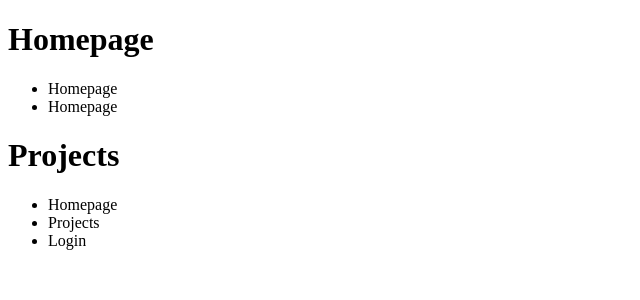
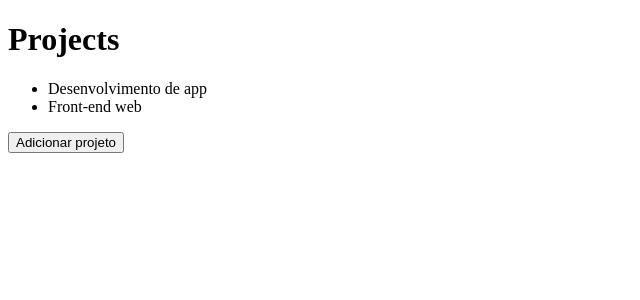
Before and after one commit to viguime/conceitos-dev, a React app in the folder frontend/: page / in a window 1280 px wide. Shown: the top 300 px of the page, without its empty margins (0-640 px from the left). Built offline with nearby package versions, Linux system fonts and the light colour scheme.

Commit message:
Set up projects' handle function and states

```diff
--- a/frontend/src/App.js
+++ b/frontend/src/App.js
@@ -1,20 +1,22 @@
-import React from 'react';
+import React, {useState} from 'react';
 import Header from './components/Header';
 
 function App(){
+    const [projects,setProjects] = useState(['Desenvolvimento de app', 'Front-end web']);
+
+    function handleAddProject(){
+        setProjects([...projects,`Novo projeto ${Date.now()}`]);
+    }
+
     return(
         <>
-            <Header title = "Homepage"/>
-                <ul>
-                    <li>Homepage</li>
-                    <li>Homepage</li>
-                </ul>
             <Header title = "Projects"/>
-                <ul>
-                    <li>Homepage</li>
-                    <li>Projects</li>
-                    <li>Login</li>
-                </ul>
+
+            <ul>
+                {projects.map(project =><li key = {project} >{project}</li>)}
+            </ul>
+
+            <button type="button" onClick={handleAddProject}> Adicionar projeto </button>
         </>
     );
 }
--- a/frontend/src/components/Header.js
+++ b/frontend/src/components/Header.js
@@ -1,11 +1,9 @@
 import React from 'react';
 
-export default function Header({title, children}) {
+export default function Header({title}) {
     return(
         <header>
             <h1>{title}</h1>
-
-            {children}
         </header>
     );
 }
```
